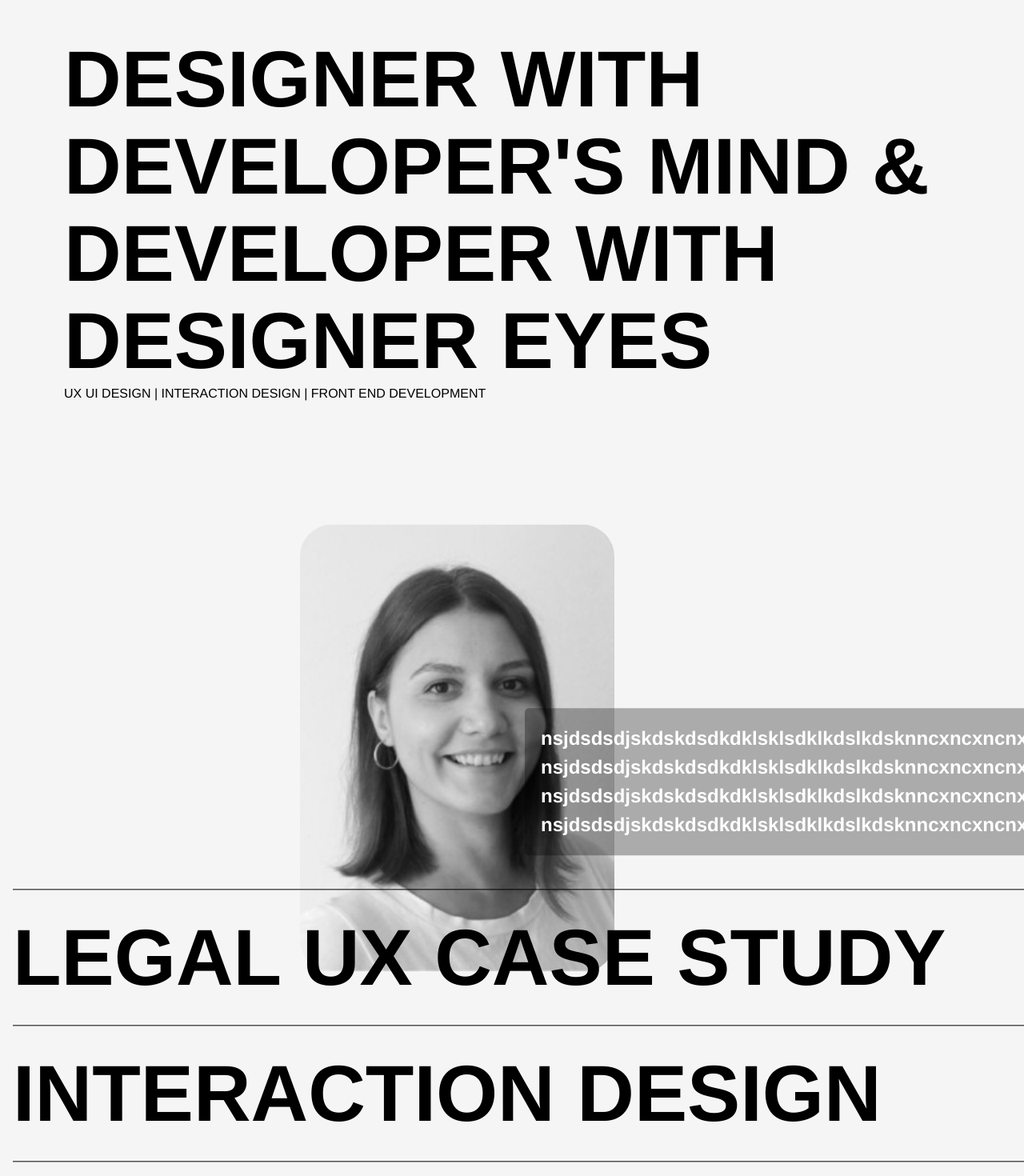
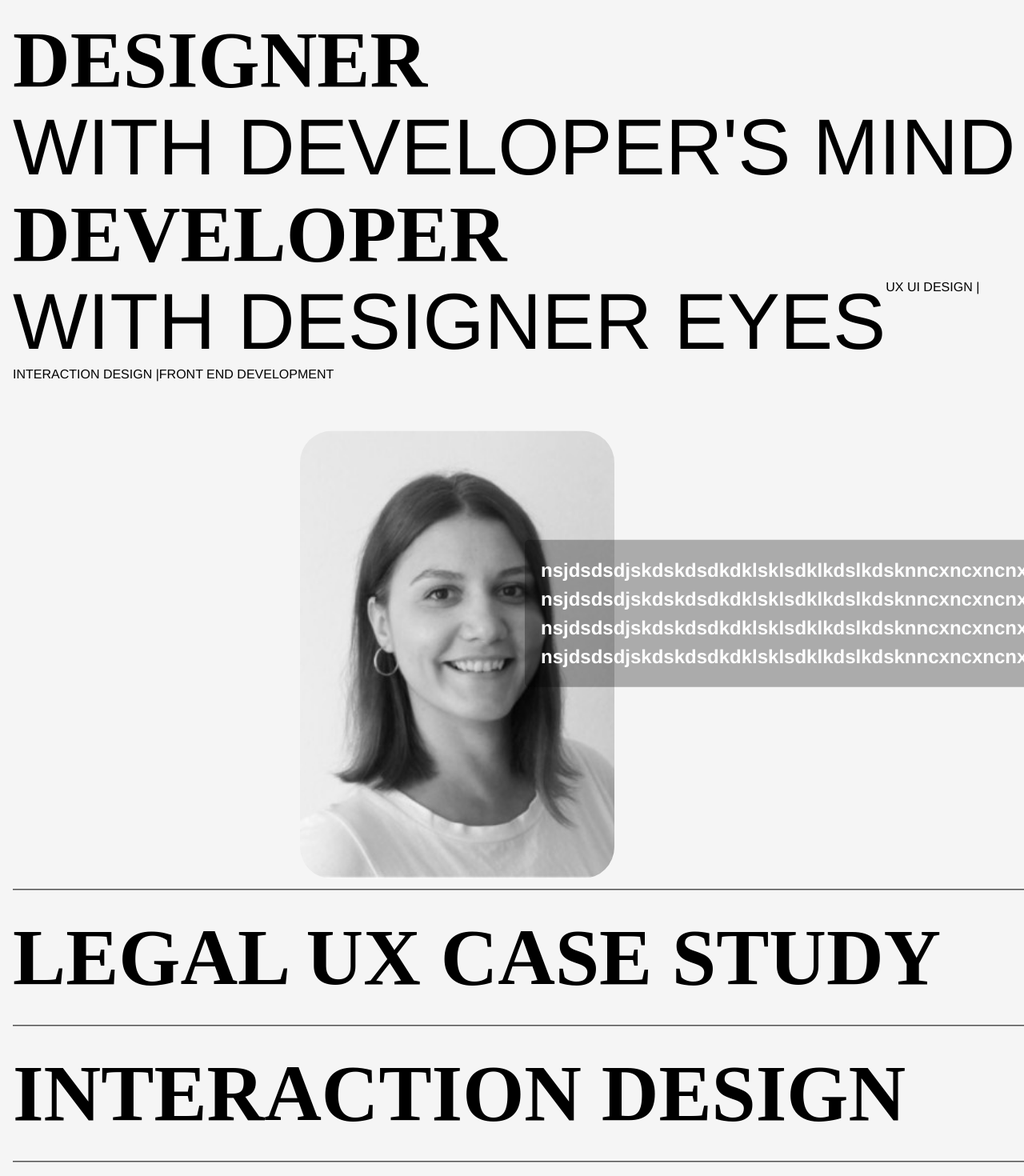
Before and after one commit to HristinaGjo/Website-Portfolio-HG, a React (Vite) app: page / in a window 1280 px wide. Shown: the part 60-1530 px from the top of the page at 80% size. Built offline with nearby package versions, Linux system fonts and the light colour scheme.

Commit message:
traying (1) to aling the headline text in inline block

```diff
--- a/src/index.css
+++ b/src/index.css
@@ -2,9 +2,9 @@
   /* font-family: Inter, system-ui, Avenir, Helvetica, Arial, sans-serif; */
   font-family: "Helvetica Neue", "Pretendard", sans-serif;
   line-height: 1.5;
-  font-weight: 400;
+  /* font-weight: 400; */
   margin: 0 auto;
-  padding: 4rem !important;
+  padding: 4rem ; /*!important*/
   color-scheme: light dark;
   /*color: rgba(255, 255, 255, 0.87); */
   background:#F5F5F5 !important;
--- a/src/pages/HomePage.jsx
+++ b/src/pages/HomePage.jsx
@@ -23,10 +23,13 @@ const HomePage = () => {
     <>
       <div className={classes.pageCtn}>
           <div className={classes.headlineText}>
-            <br/>
             {/* <h3> I'M HRISTINA</h3> */}
-            <span> <h3>DESIGNER WITH DEVELOPER'S MIND &</h3></span>
-            <span> <h3>DEVELOPER WITH DESIGNER EYES</h3></span>
+            <span className={classes.designerWrapper}>
+            <h3 className={classes.designer}>DESIGNER</h3>
+             <h3>WITH DEVELOPER'S MIND &</h3>
+             </span>
+            <span> <h3 className={classes.developer}>DEVELOPER  {" "} </h3></span>
+            <span><h3>WITH DESIGNER EYES</h3></span>
             <span>UX UI DESIGN |</span> {"  "}
             <span>INTERACTION DESIGN |</span> {"  "}
             <span>FRONT END DEVELOPMENT</span>
--- a/src/styles/homePage.module.css
+++ b/src/styles/homePage.module.css
@@ -8,16 +8,28 @@ body {
 
 .pageCtn {
     width: 100%;
-    height: 100vh;
+    height: 500vh;
     display: flex;
     flex-direction: column;
     align-items: center;
     padding: 1rem;
   }
 
-  .headlineText h3{
+  .headlineText {
     padding-left: 0;
     margin-left: 0;
+    width: 100vw;
+    display: inline-block;
+    display: flex;
+    flex-wrap: wrap;
+  }
+
+  .designerWrapper {
+    white-space: nowrap; /* Ensure both h3 elements are displayed inline */
+  }
+
+  .headlineText h3 {
+    margin: 0; /* Remove any default margin */
   }
 
   .scrollSection {
@@ -45,6 +57,7 @@ body {
     flex: 1;
     display: flex;
     justify-content: left;
+    align-items: center;
   }
 
   .textContainer {
@@ -79,6 +92,8 @@ body {
   }
 
   .projectOne .text {
+    font-family: "Avenir Next";
+    font-weight:800;
     transition: transform 0.5s ease-in-out; /* Apply transition for smooth flipping */
   }
 
@@ -88,6 +103,8 @@ body {
   }
 
   .projectTwo .text {
+    font-family: "Avenir Next";
+    font-weight:800;
     transition: transform 0.5s ease-in-out; /* Apply transition for smooth flipping */
   }
 
@@ -108,13 +125,21 @@ body {
     border-radius: 50%; */
   }
 
+
+
+  .designer, .developer {
+    font-family: "Avenir Next";
+    font-weight:800;
+    /* letter-spacing: 3vw;*/
+  }
+
 img {
     width: 70%;
     height: 70vh; /* Maintain aspect ratio */
     object-fit: cover; /* Ensure image covers the container */
     margin-bottom: 10%;
     border-radius: 40px;
-    left:50px;
+
 }
 
 h3 {
@@ -122,7 +147,11 @@ h3 {
     font-size: 6.2em;
     line-height: 1.1;
     margin: 0;
+    font-weight: 400;
 }
+
+
+
 
 p{
     font-size: 2.1em;
```
